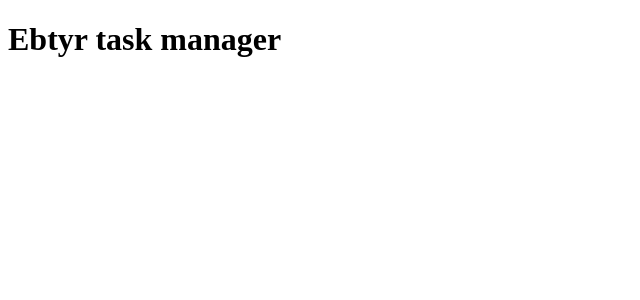
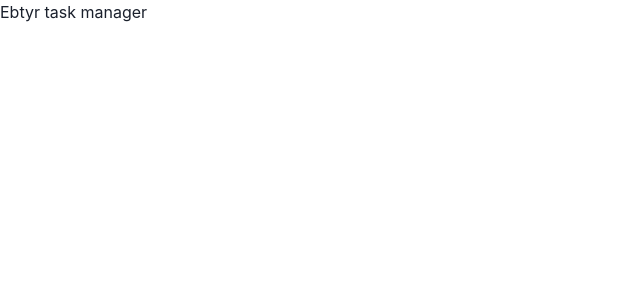
Before and after one commit to matheusg18/task-manager-frontend, a Next.js app: page / in a window 1280 px wide. Shown: the top 300 px of the page, without its empty margins (0-640 px from the left). Built offline with nearby package versions, Linux system fonts and the light colour scheme.

Commit message:
feat: add ChakraProvider to _app

```diff
--- a/src/pages/_app.tsx
+++ b/src/pages/_app.tsx
@@ -1,7 +1,13 @@
-import type { AppProps } from 'next/app'
+import React from 'react';
+import type { AppProps } from 'next/app';
+import { ChakraProvider } from '@chakra-ui/react';
 
 function MyApp({ Component, pageProps }: AppProps) {
-  return <Component {...pageProps} />
+  return (
+    <ChakraProvider>
+      <Component {...pageProps} />
+    </ChakraProvider>
+  );
 }
 
-export default MyApp
+export default MyApp;
```
